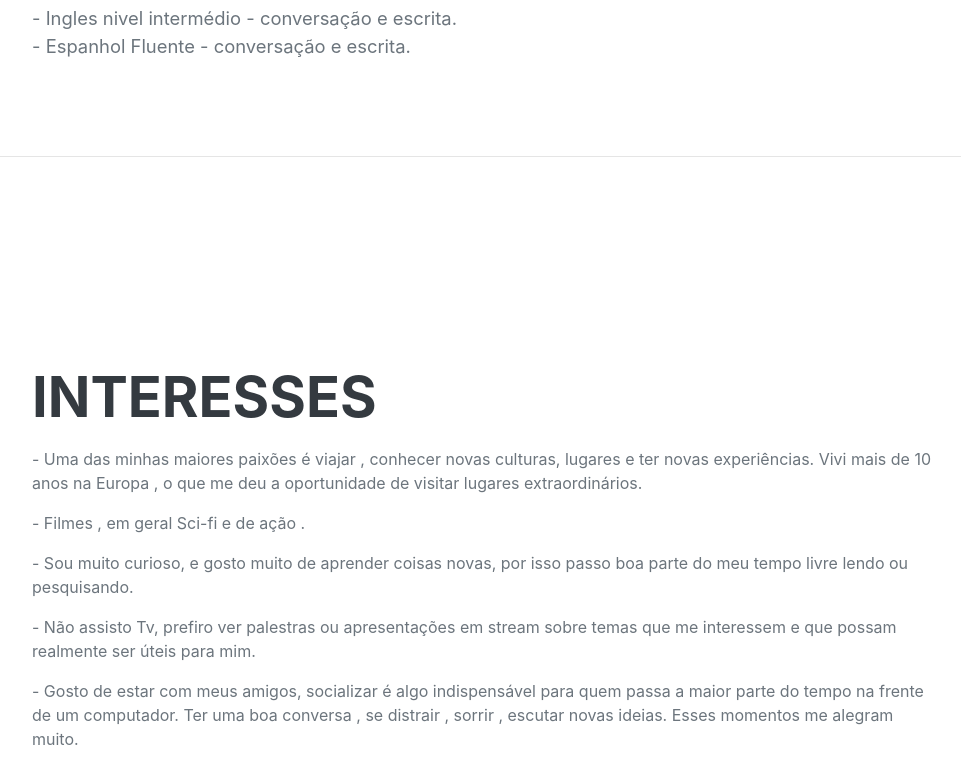
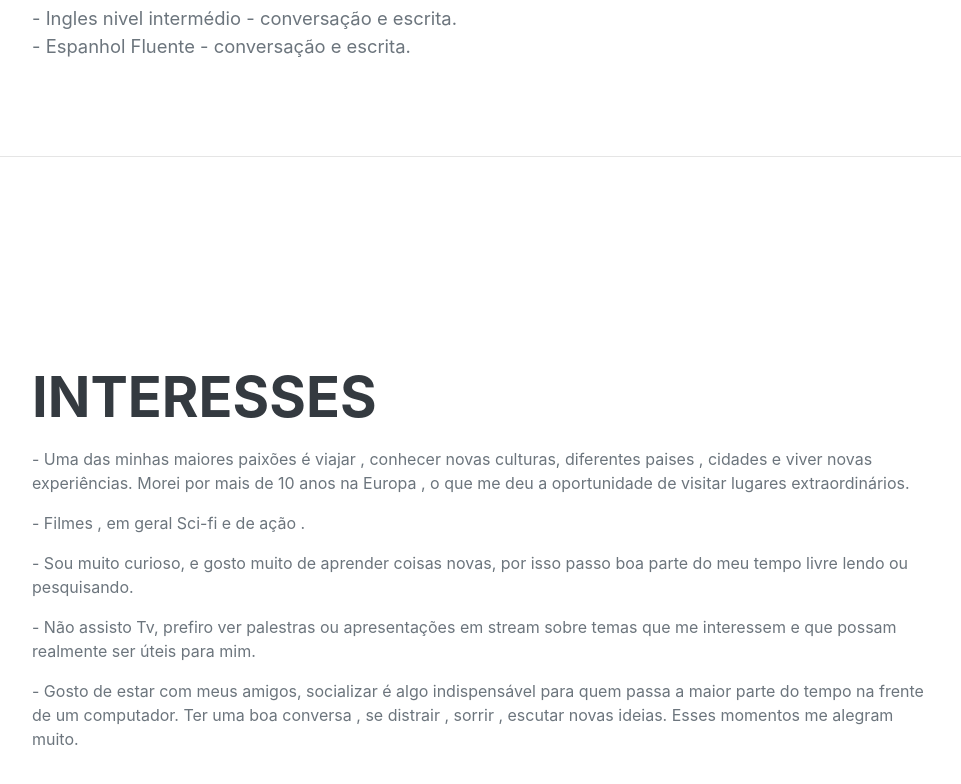
Before and after one commit to RGlimadigital/curriculo, a plain HTML site: page index.html in a window 1280 px wide. Shown: the part 3916-4700 px from the top of the page, without its empty margins (288-1249 px from the left). Drawn offline with nearby package versions, Linux system fonts and the light colour scheme; a web font is replaced by a local one.

Commit message:
aprimoramento

```diff
--- a/index.html
+++ b/index.html
@@ -243,7 +243,7 @@
             <div class="resume-section-content">
                 <h2 class="mb-3">Interesses</h2>
                 <p>
-                    - Uma das minhas maiores paixões é viajar , conhecer novas culturas, lugares e ter novas experiências. Vivi mais de 10 anos na Europa , o que me deu a oportunidade de visitar lugares extraordinários.
+                    - Uma das minhas maiores paixões é viajar , conhecer novas culturas, diferentes paises , cidades e viver novas experiências. Morei por mais de 10 anos na Europa , o que me deu a oportunidade de visitar lugares extraordinários.
                 </p>
                 <p class="mb-3">- Filmes , em geral Sci-fi e de ação .
 
```
